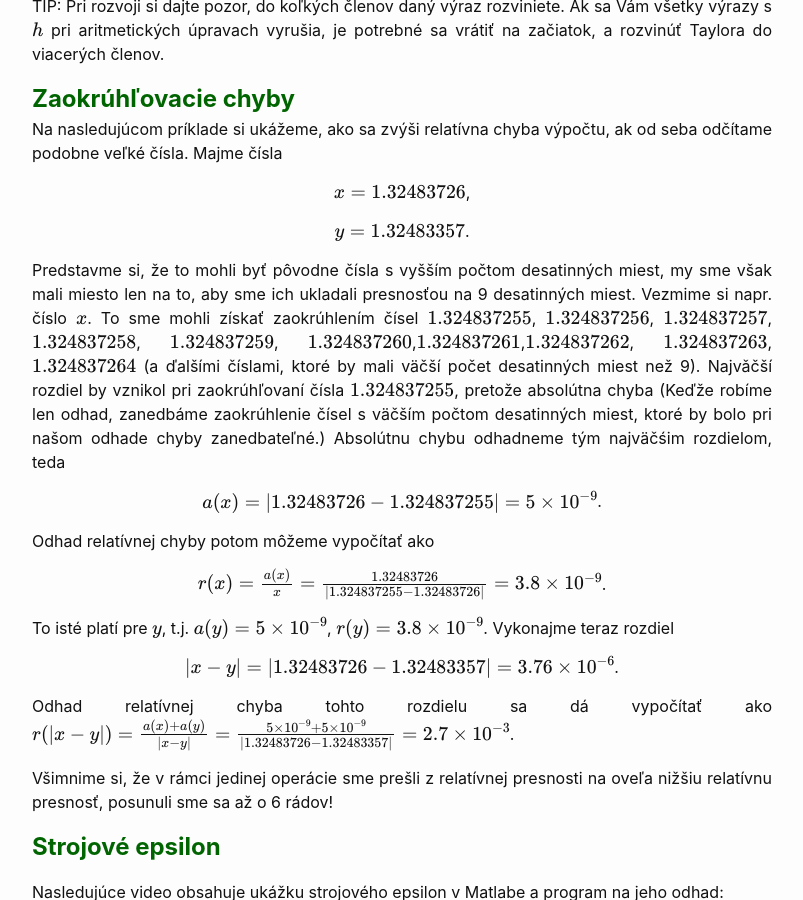
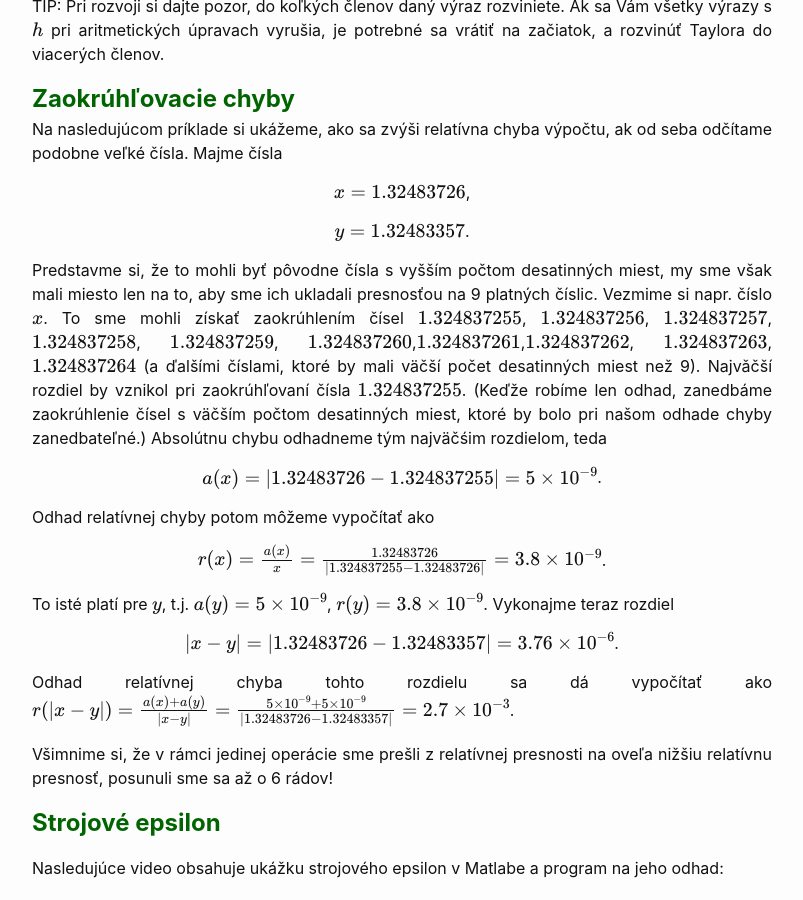
Before and after one commit to maslarova/maslarova.github.io, a Jekyll site: the page built from _posts/2021-02-25-cvicenie2.md, in a window 1280 px wide and 900 px high, scrolled down 852 px. Shown: the whole window, without its empty margins (238-1041 px from the left). Built offline with Jekyll 4.4.1, drawn with Linux system fonts in a browser that asks for light colours.

Commit message:
2021-02-25-cvicenie2.md

```diff
--- a/_posts/2021-02-25-cvicenie2.md
+++ b/_posts/2021-02-25-cvicenie2.md
@@ -41,8 +41,8 @@
 {: .centering}
 $y = 1.32483357$.
 
-Predstavme si, že to mohli byť pôvodne čísla s vyšším počtom desatinných miest, my sme však mali miesto len na to, aby sme ich ukladali presnosťou na 9 desatinných miest.
-Vezmime si napr. číslo $x$. To sme mohli získať zaokrúhlením čísel $1.324837255$, $1.324837256$, $1.324837257$, $1.324837258$, $1.324837259$, $1.324837260$,$1.324837261$,$1.324837262$, $1.324837263$, $1.324837264$ (a ďalšími číslami, ktoré by mali väčší počet desatinných miest než 9). Najvǎčší rozdiel by vznikol pri zaokrúhľovaní čísla $1.324837255$, pretože absolútna chyba
+Predstavme si, že to mohli byť pôvodne čísla s vyšším počtom desatinných miest, my sme však mali miesto len na to, aby sme ich ukladali presnosťou na 9 platných číslic.
+Vezmime si napr. číslo $x$. To sme mohli získať zaokrúhlením čísel $1.324837255$, $1.324837256$, $1.324837257$, $1.324837258$, $1.324837259$, $1.324837260$,$1.324837261$,$1.324837262$, $1.324837263$, $1.324837264$ (a ďalšími číslami, ktoré by mali väčší počet desatinných miest než 9). Najvǎčší rozdiel by vznikol pri zaokrúhľovaní čísla $1.324837255$.
  (Keďže robíme len odhad, zanedbáme zaokrúhlenie čísel s väčším počtom desatinných miest, ktoré by bolo pri našom odhade chyby zanedbateľné.)
 Absolútnu chybu odhadneme tým najväčśim rozdielom, teda
 
```
